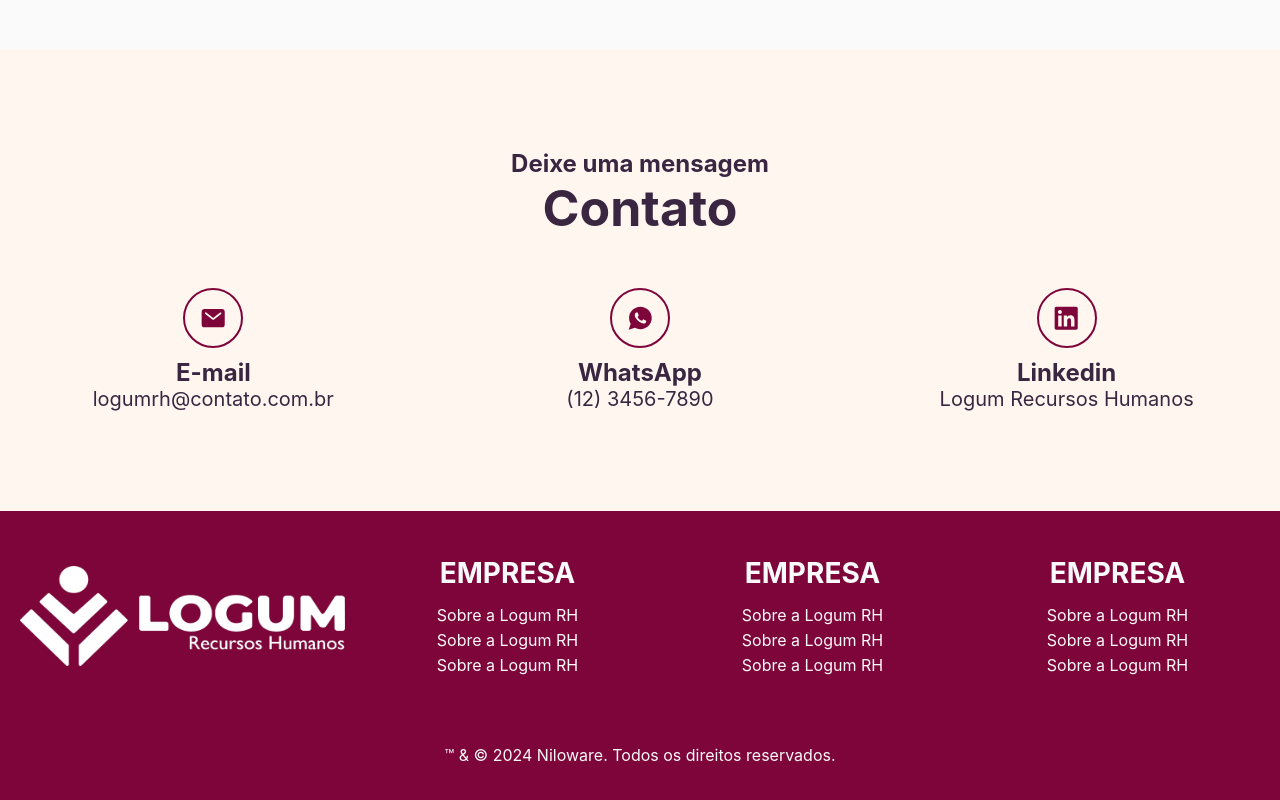
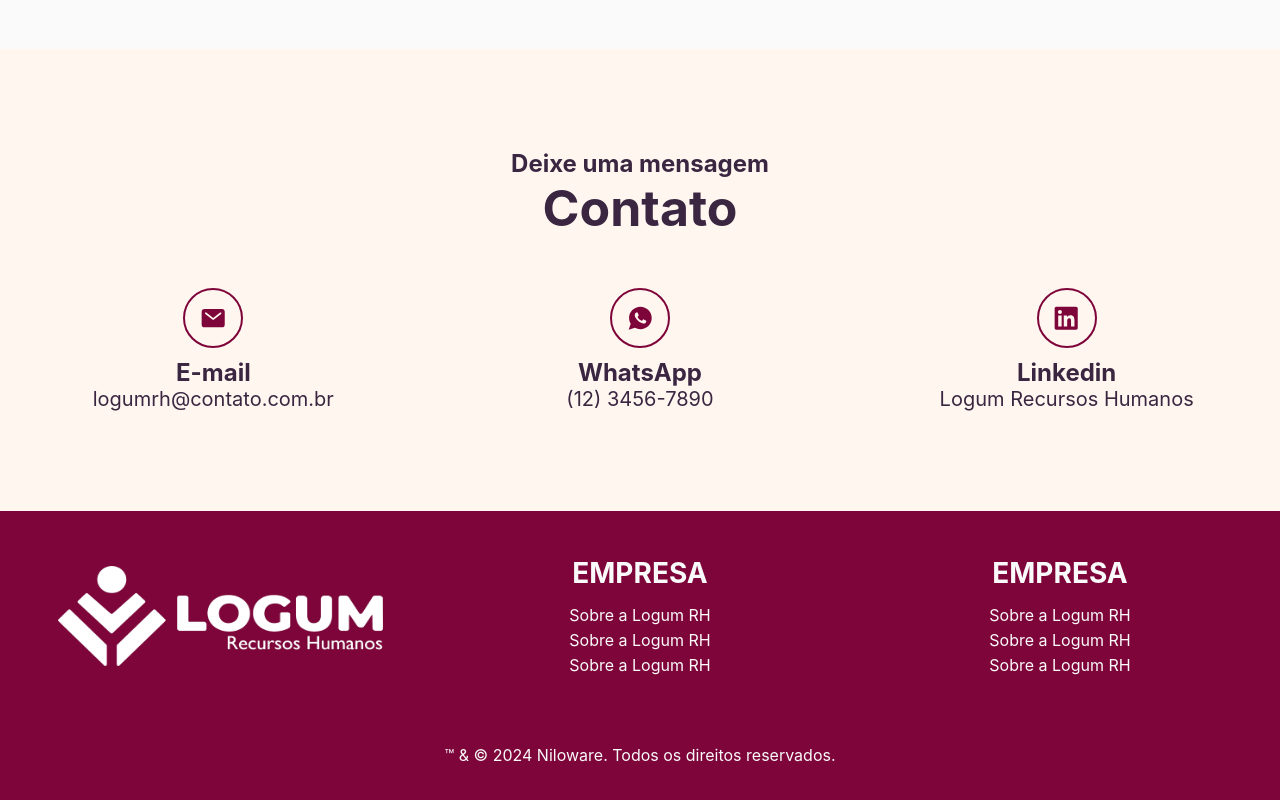
Before and after one commit to MPCGomes/logumrh, a Next.js app in the folder frontend-web/: page / in a window 1280 px wide. Shown: the part 3893-4693 px from the top of the page. Built offline with nearby package versions, Linux system fonts and the light colour scheme.

Commit message:
styles: grid adjust

```diff
--- a/frontend-web/components/Footer/Footer.module.scss
+++ b/frontend-web/components/Footer/Footer.module.scss
@@ -14,7 +14,7 @@
   margin-bottom: 70px;
 
   @media (min-width: 641px) {
-    grid-template-columns: repeat(4, 1fr);
+    grid-template-columns: repeat(3, 1fr);
   }
 }
 
--- a/frontend-web/components/Footer/Footer.tsx
+++ b/frontend-web/components/Footer/Footer.tsx
@@ -45,22 +45,6 @@ const Footer = () => {
               </li>
             </ul>
           </div>
-          <div className={styles.linkGroup}>
-            <p className={styles.title}>
-              Empresa
-            </p>
-            <ul className={styles.itemGroup}>
-              <li className={styles.item}>
-                Sobre a Logum RH
-              </li>
-              <li className={styles.item}>
-                Sobre a Logum RH
-              </li>
-              <li className={styles.item}>
-                Sobre a Logum RH
-              </li>
-            </ul>
-          </div>
         </div>
         <div className={styles.copyright}>
           <p>™ & © 2024 Niloware. Todos os direitos reservados.</p>
```
